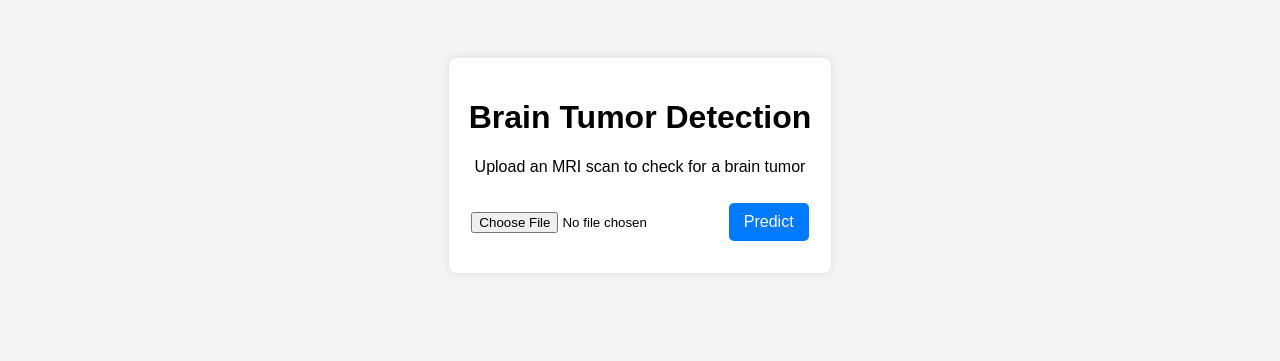
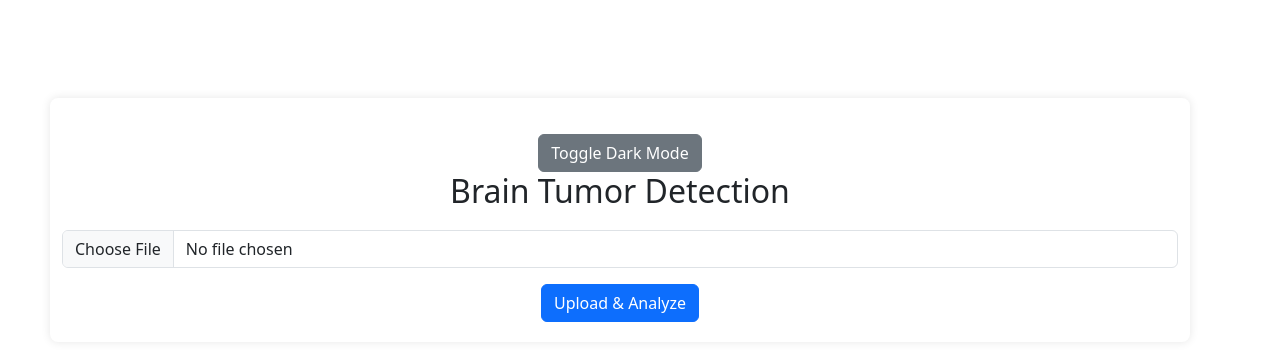
Before and after one commit to Krish-Sakpal/BrainTumorWebsite, a Flask app: page / in a window 1280 px wide. Shown: the top 361 px of the page. Run offline with Flask 3, Linux system fonts and the light colour scheme; parts of the project's set-up code (start-up, migrations or seed data) failed here and were passed over.

Commit message:
Improved UI and added Dark Mode

```diff
--- a/templates/index.html
+++ b/templates/index.html
@@ -5,15 +5,17 @@
     <meta name="viewport" content="width=device-width, initial-scale=1.0">
     <title>Brain Tumor Detection</title>
     <link rel="stylesheet" href="{{ url_for('static', filename='style.css') }}">
+    <link href="https://cdn.jsdelivr.net/npm/bootstrap@5.3.0/dist/css/bootstrap.min.css" rel="stylesheet">
 </head>
 <body>
-    <div class="container">
-        <h1>Brain Tumor Detection</h1>
-        <p>Upload an MRI scan to check for a brain tumor</p>
-        <form action="/predict" method="POST" enctype="multipart/form-data">
-            <input type="file" name="file" required>
-            <button type="submit">Predict</button>
-        </form>
-    </div>
+<div class="container mt-5">
+<div class="text-center mt-3">
+    <button onclick="toggleDarkMode()" class="btn btn-secondary">Toggle Dark Mode</button>
+    <h2 class="text-center">Brain Tumor Detection</h2>
+    <form action="/predict" method="post" enctype="multipart/form-data" class="text-center">
+        <input type="file" name="file" class="form-control mb-3" required>
+        <button type="submit" class="btn btn-primary">Upload & Analyze</button>
+    </form>
+</div>
 </body>
 </html>
```
Also changed, not shown: templates/result.html (+31 -0 lines).
